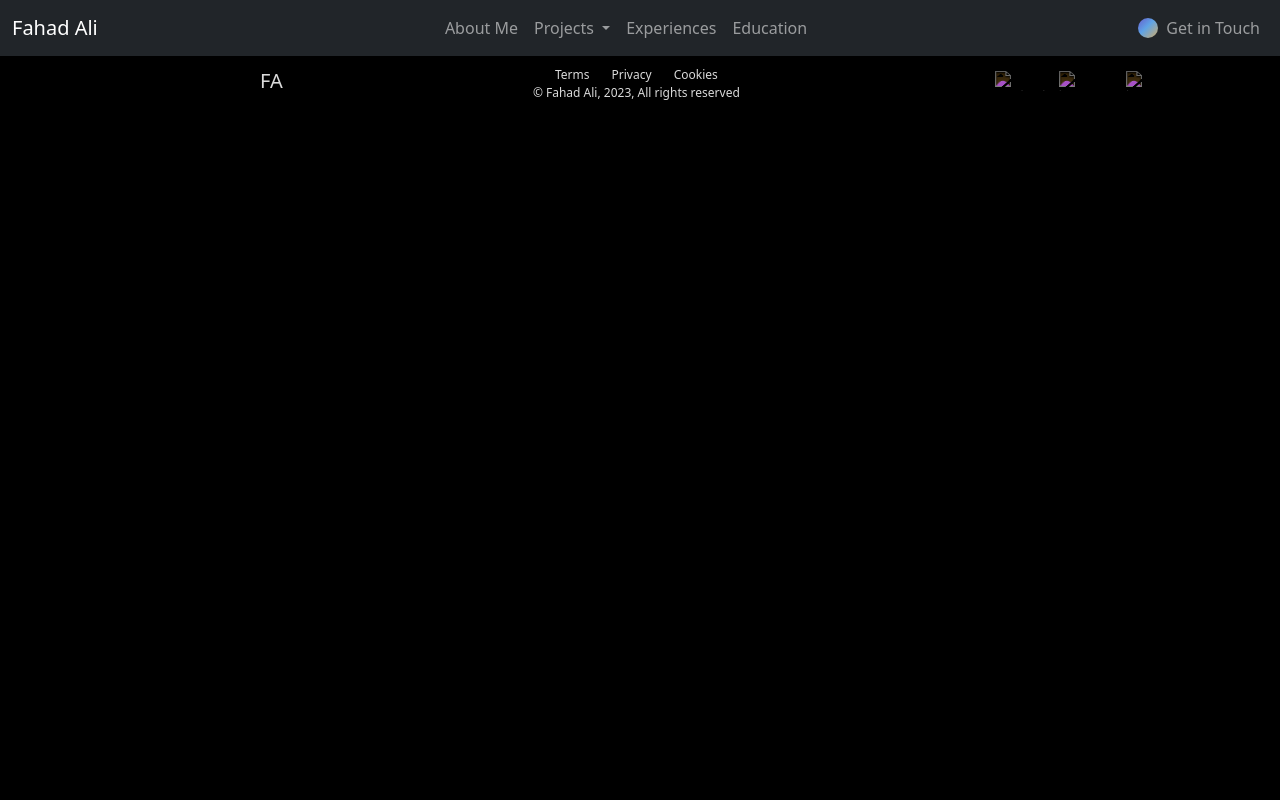
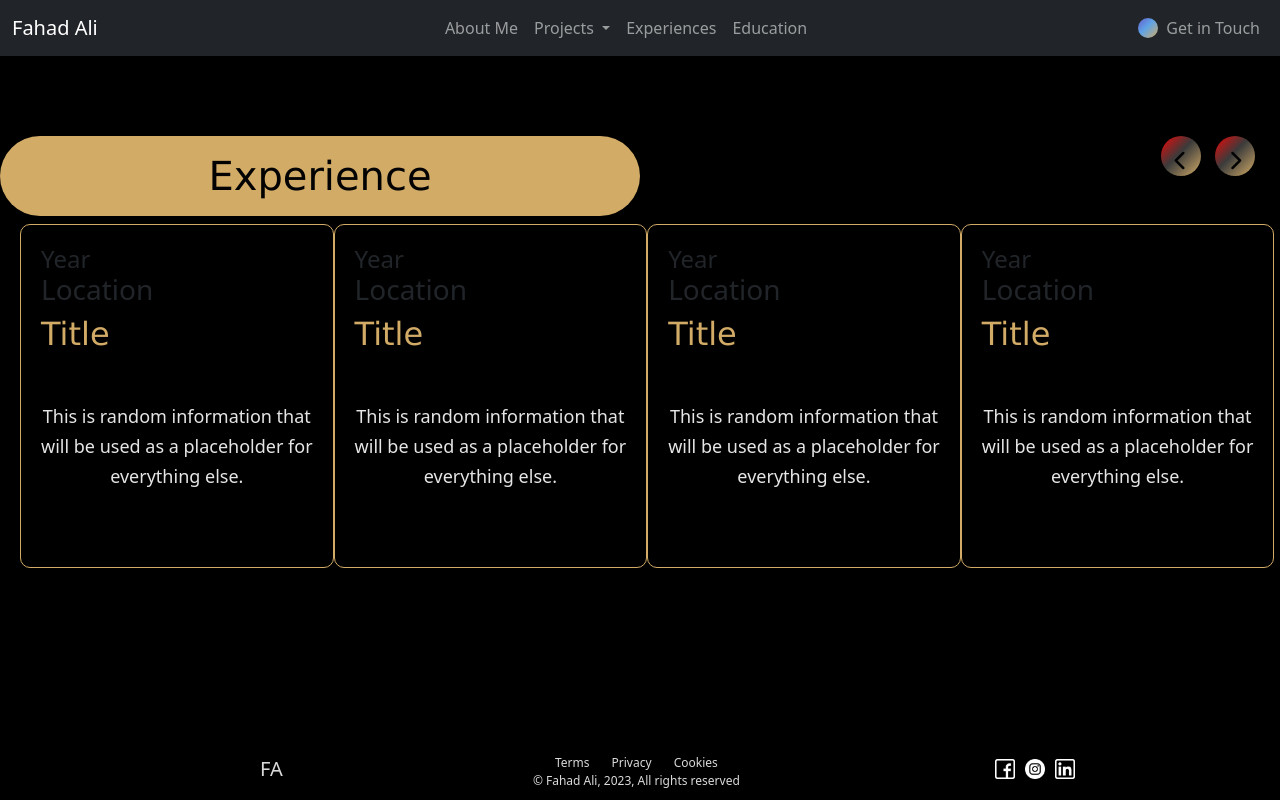
Before and after one commit to fahadali323/my_resume-, a plain HTML site: page pages/experiences.html in a window 1280 px wide. Drawn offline with nearby package versions, Linux system fonts and the light colour scheme.

Commit message:
made changes to experince and education

```diff
--- /dev/null
+++ b/css/experience.css
@@ -0,0 +1,105 @@
+body {
+    display: flex;
+    flex-direction: column;
+    min-height: 100vh;
+    margin: 0;
+  }
+
+  .container-fluid {
+    flex: 1;
+  }
+
+  .information {
+    flex: 1;
+  }
+
+  .footer {
+    flex-shrink: 0; /* Do not allow the footer to shrink */
+    margin-top: auto;
+  }
+
+
+
+  .exp {
+    display: flex;
+    width: 50%;
+    height: 80px;
+    justify-content: center;
+    align-items: center;
+    border-radius: 65px;
+    background: #D2AB67;
+    color: #020202;
+    float: left;
+  }
+
+  .buttons {
+    float: right;
+    margin-right: 20px;
+  }
+
+  .arrow-btn {
+    background-color: #D2AB67;
+    color: #020202;
+    border: none;
+    border-radius: 50%;
+    cursor: pointer;
+    font-size: 20px;
+    width: 40px;
+    height: 40px;
+    margin: 0 5px;
+  }
+
+  .arrow-btn:hover {
+    background-color: #b19056;
+  }
+
+  .info {
+    display: flex;
+    flex-direction: row;
+    justify-content: space-around;
+    margin: 20px;
+    width: 98%;
+  }
+
+  .info > div {
+    margin-bottom: 20px;
+    padding: 20px;
+    border: 1px solid #D2AB67;
+    border-radius: 10px;
+  }
+
+  .info h4 {
+    margin: 0;
+  }
+
+  .info h2 {
+    color: #D2AB67;
+  }
+
+  @media (max-width: 768px) {
+    .exp {
+      height: 60px;
+    }
+
+    .info > div {
+      padding: 15px;
+    }
+
+    .heading {
+      padding: 60px 0 10px 15px;
+    }
+  }
+
+  @media (max-width: 576px) {
+    .heading {
+      padding: 15px 0 5px 10px;
+    }
+
+    .exp {
+      height: 50px;
+    }
+
+    .info > div {
+      padding: 10px;
+    }
+  }
--- a/pages/experiences.html
+++ b/pages/experiences.html
@@ -13,6 +13,9 @@
     <link href="https://cdn.jsdelivr.net/npm/bootstrap@5.0.2/dist/css/bootstrap.min.css" rel="stylesheet"
         integrity="sha384-EVSTQN3/azprG1Anm3QDgpJLIm9Nao0Yz1ztcQTwFspd3yD65VohhpuuCOmLASjC" crossorigin="anonymous">
     <link href="../css/main.css" rel="stylesheet">
+    <link href="../css/experience.css" rel="stylesheet">
+    <link rel="stylesheet" href="https://cdnjs.cloudflare.com/ajax/libs/font-awesome/6.0.0-beta3/css/all.min.css" integrity="sha512-LC1Mpg96zvldpxu8FIEyTTVphULJp4bL9ywlYFb7G0dvoXv78pAp0vG8DG1A3WeJSz97dxU/EnK8UQGJr1RGjQ==" crossorigin="anonymous" />
+
 </head>
 
 <body>
@@ -58,10 +61,53 @@
         </div>
     </div>
 
+    <div class="information">
+        <div class="heading">
+            <h1 class="exp">Experience</h1>
+            <div class="buttons">
+                <button class="arrow-btn" id="left-arrow"><i class="fas fa-chevron-left"></i></button>
+                <button class="arrow-btn" id="right-arrow"><i class="fas fa-chevron-right"></i></button>
+              </div>
 
 
+        </div>
+        <div class="info">
+            <div>
+                <h4>Year</h4>
+                <h3>Location</h3>
+                <h2>Title</h2>
+                <p>This is random information that will be used as a
+                    placeholder for everything else.
+                </p>
+            </div>
+            <div>
+                <h4>Year</h4>
+                <h3>Location</h3>
+                <h2>Title</h2>
+                <p>This is random information that will be used as a
+                    placeholder for everything else.
+                </p>
+            </div>
+            <div>
+                <h4>Year</h4>
+                <h3>Location</h3>
+                <h2>Title</h2>
+                <p>This is random information that will be used as a
+                    placeholder for everything else.
+                </p>
+            </div>
+            <div>
+                <h4>Year</h4>
+                <h3>Location</h3>
+                <h2>Title</h2>
+                <p>This is random information that will be used as a
+                    placeholder for everything else.
+                </p>
+            </div>
 
-        <h1>Experiences</h1>
+
+        </div>
+    </div>
 
 
     </div>
@@ -77,9 +123,21 @@
             <div>&copy; Fahad Ali, 2023, All rights reserved</div>
           </div>
           <div class="item item-3">
-                <img class="facebook" src="./assets/facebook.png" alt="Facebook logo">
-                <img class="facebook" src="./assets/instagram.png" alt="instagram logo">
-                <img class="facebook"src="./assets/linkedin.png" alt="instgram logo">
+            <img
+              class="facebook"
+              src="../assets/facebook.png"
+              alt="Facebook logo"
+            />
+            <img
+              class="facebook"
+              src="../assets/instagram.png"
+              alt="instagram logo"
+            />
+            <img
+              class="facebook"
+              src="../assets/linkedin.png"
+              alt="instgram logo"
+            />
           </div>
         </div>
       </footer>
```
Also changed, not shown: pages/education.html (+59 -4 lines). Lines whose indentation alone changed are shown as unchanged.
